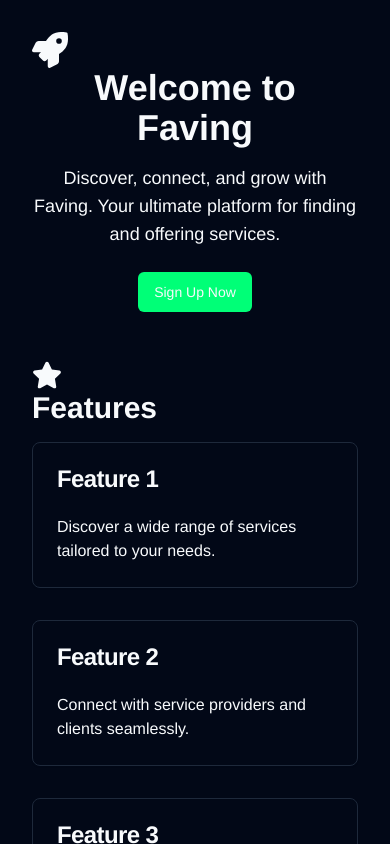
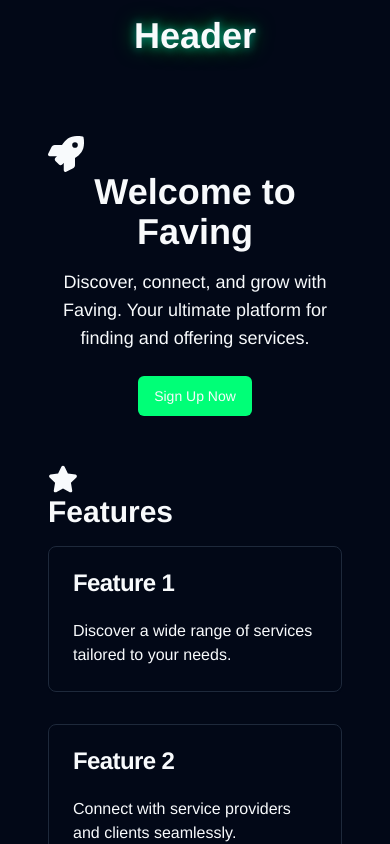
Before and after one commit to GPT-Engineer-App/fave-exchange, a React (Vite) app: page /landing in a window 390 px wide. Shown: the top 844 px of the page. Built offline with nearby package versions, Linux system fonts and the light colour scheme; no server answers.

Commit message:
Implemented a grid-based layout system with defined grid templates for header, main content, sidebar, and footer. Ensured the layout is responsive and works well on different screen sizes.

```diff
--- a/src/App.jsx
+++ b/src/App.jsx
@@ -22,6 +22,10 @@ function App() {
   return (
     <AuthProvider>
       <Router>
+        <div className="grid-container">
+          <header className="header">Header</header>
+          <aside className="sidebar">Sidebar</aside>
+          <main className="main">
             <TransitionGroup>
               <CSSTransition timeout={300} classNames="fade">
                 <Routes>
@@ -43,6 +47,9 @@ function App() {
                 </Routes>
               </CSSTransition>
             </TransitionGroup>
+          </main>
+          <footer className="footer">Footer</footer>
+        </div>
       </Router>
     </AuthProvider>
   );
--- a/src/index.css
+++ b/src/index.css
@@ -108,6 +108,60 @@
     transform: scale(1.02);
     box-shadow: 0 0 15px rgba(0, 255, 255, 0.7), 0 0 25px rgba(0, 255, 0, 0.7);
   }
+
+  .grid-container {
+    display: grid;
+    grid-template-areas:
+      'header header header'
+      'sidebar main main'
+      'footer footer footer';
+    grid-template-columns: 1fr 3fr;
+    grid-template-rows: auto 1fr auto;
+    gap: 1rem;
+    height: 100vh;
+  }
+
+  .header {
+    grid-area: header;
+    background-color: var(--primary);
+    color: var(--primary-foreground);
+    padding: 1rem;
+    text-align: center;
+  }
+
+  .sidebar {
+    grid-area: sidebar;
+    background-color: var(--secondary);
+    color: var(--secondary-foreground);
+    padding: 1rem;
+  }
+
+  .main {
+    grid-area: main;
+    background-color: var(--card);
+    color: var(--card-foreground);
+    padding: 1rem;
+  }
+
+  .footer {
+    grid-area: footer;
+    background-color: var(--muted);
+    color: var(--muted-foreground);
+    padding: 1rem;
+    text-align: center;
+  }
+
+  @media (max-width: 768px) {
+    .grid-container {
+      grid-template-areas:
+        'header'
+        'main'
+        'sidebar'
+        'footer';
+      grid-template-columns: 1fr;
+      grid-template-rows: auto 1fr auto auto;
+    }
+  }
 }
 
 @layer base {
```
Lines whose indentation alone changed are shown as unchanged.
